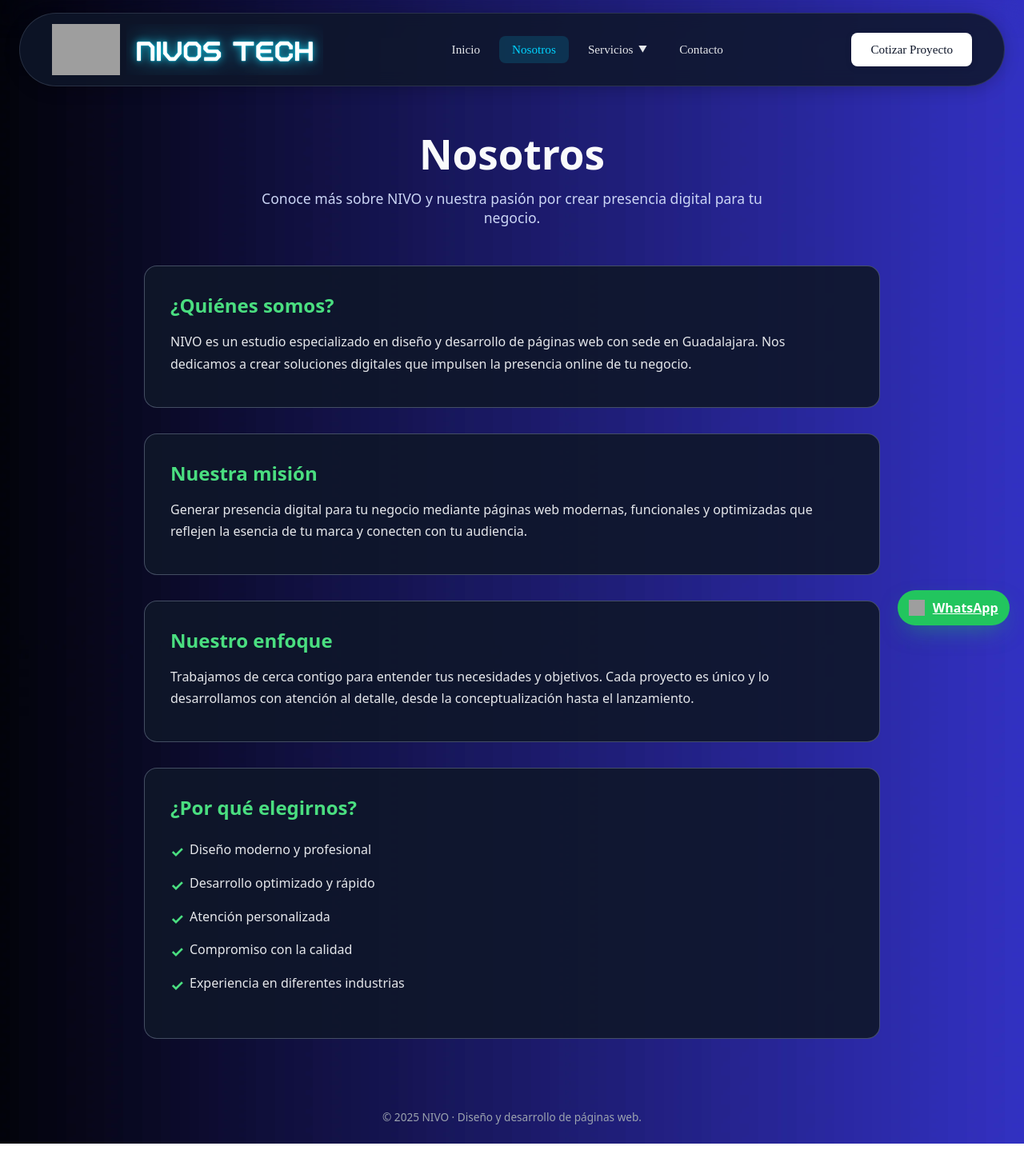
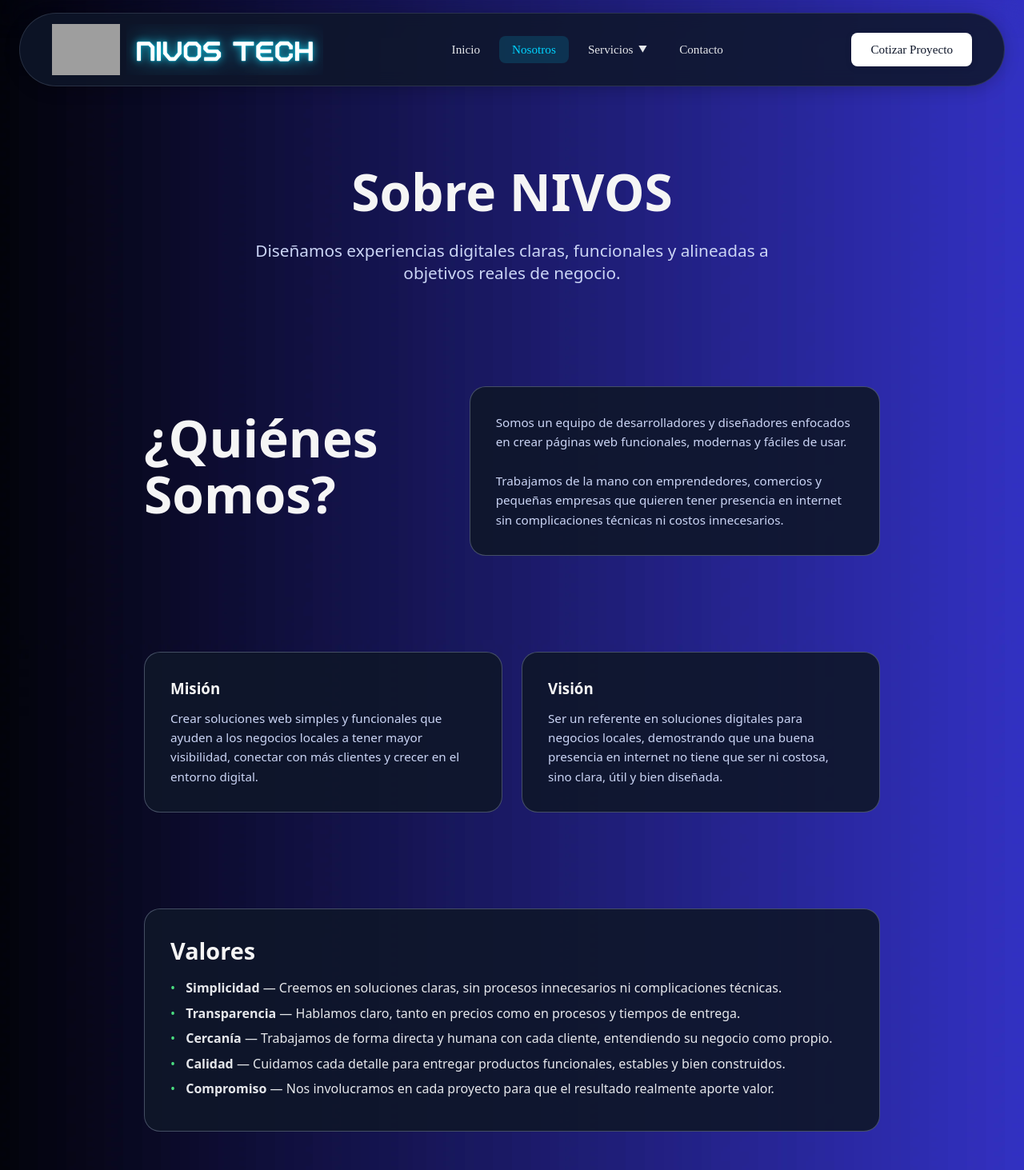
Before and after one commit to HugoAguayo2006/nivostech, a React (Vite) app: page /nosotros in a window 1280 px wide. Shown: the whole page at 80% size. Before the commit the page ends 1430 px from the top, so only its background shows below. Built offline with nearby package versions, Linux system fonts and the light colour scheme; grey boxes are pictures that could not be loaded; a web font is replaced by a local one.

Commit message:
Nosotros.jsx ya lista

```diff
--- a/src/pages/Nosotros.jsx
+++ b/src/pages/Nosotros.jsx
@@ -1,68 +1,163 @@
-import WhatsAppFloat from "../WhatsAppFloat";
+// import WhatsAppFloat from "../WhatsAppFloat";
 
-function Nosotros() {
+// function Nosotros() {
+//   return (
+//     <div className="page">
+//       <section className="page-section">
+//         <div className="page-header">
+//           <h1 className="page-title">Nosotros</h1>
+//           <p className="page-subtitle">
+//             Conoce más sobre NIVO y nuestra pasión por crear presencia digital
+//             para tu negocio.
+//           </p>
+//         </div>
+
+//         <div className="page-content">
+//           <div className="content-card">
+//             <h2>¿Quiénes somos?</h2>
+//             <p>
+//               NIVO es un estudio especializado en diseño y desarrollo de páginas
+//               web con sede en Guadalajara. Nos dedicamos a crear soluciones
+//               digitales que impulsen la presencia online de tu negocio.
+//             </p>
+//           </div>
+
+//           <div className="content-card">
+//             <h2>Nuestra misión</h2>
+//             <p>
+//               Generar presencia digital para tu negocio mediante páginas web
+//               modernas, funcionales y optimizadas que reflejen la esencia de tu
+//               marca y conecten con tu audiencia.
+//             </p>
+//           </div>
+
+//           <div className="content-card">
+//             <h2>Nuestro enfoque</h2>
+//             <p>
+//               Trabajamos de cerca contigo para entender tus necesidades y
+//               objetivos. Cada proyecto es único y lo desarrollamos con atención
+//               al detalle, desde la conceptualización hasta el lanzamiento.
+//             </p>
+//           </div>
+
+//           <div className="content-card">
+//             <h2>¿Por qué elegirnos?</h2>
+//             <ul className="feature-list">
+//               <li>Diseño moderno y profesional</li>
+//               <li>Desarrollo optimizado y rápido</li>
+//               <li>Atención personalizada</li>
+//               <li>Compromiso con la calidad</li>
+//               <li>Experiencia en diferentes industrias</li>
+//             </ul>
+//           </div>
+//         </div>
+//       </section>
+
+//       <WhatsAppFloat />
+
+//       <footer className="footer">
+//         <p>
+//           © {new Date().getFullYear()} NIVO · Diseño y desarrollo de páginas
+//           web.
+//         </p>
+//       </footer>
+//     </div>
+//   );
+// }
+
+// export default Nosotros;
+
+
+
+
+export default function Nosotros() {
   return (
     <div className="page">
-      <section className="page-section">
-        <div className="page-header">
-          <h1 className="page-title">Nosotros</h1>
-          <p className="page-subtitle">
-            Conoce más sobre NIVO y nuestra pasión por crear presencia digital
-            para tu negocio.
-          </p>
+
+      {/* HERO NOSOTROS */}
+      <section className="about-hero">
+        <h1 className="about-title">Sobre NIVOS</h1>
+        <p className="about-subtitle">
+          Diseñamos experiencias digitales claras, funcionales y alineadas a
+          objetivos reales de negocio.
+        </p>
+      </section>
+
+      {/* QUIÉNES SOMOS */}
+      <section className="about-split">
+        <div className="about-left">
+          <h2 className="about-big-title">¿Quiénes Somos?</h2>
         </div>
 
-        <div className="page-content">
-          <div className="content-card">
-            <h2>¿Quiénes somos?</h2>
+        <div className="about-right">
+          <div className="about-card">
             <p>
-              NIVO es un estudio especializado en diseño y desarrollo de páginas
-              web con sede en Guadalajara. Nos dedicamos a crear soluciones
-              digitales que impulsen la presencia online de tu negocio.
+              Somos un equipo de desarrolladores y diseñadores enfocados en crear páginas web funcionales,
+              modernas y fáciles de usar.
+              <br />
+              <br />
+              Trabajamos de la mano con emprendedores, comercios y pequeñas empresas que quieren tener
+              presencia en internet sin complicaciones técnicas ni costos innecesarios.
             </p>
-          </div>
-
-          <div className="content-card">
-            <h2>Nuestra misión</h2>
-            <p>
-              Generar presencia digital para tu negocio mediante páginas web
-              modernas, funcionales y optimizadas que reflejen la esencia de tu
-              marca y conecten con tu audiencia.
-            </p>
-          </div>
-
-          <div className="content-card">
-            <h2>Nuestro enfoque</h2>
-            <p>
-              Trabajamos de cerca contigo para entender tus necesidades y
-              objetivos. Cada proyecto es único y lo desarrollamos con atención
-              al detalle, desde la conceptualización hasta el lanzamiento.
-            </p>
-          </div>
-
-          <div className="content-card">
-            <h2>¿Por qué elegirnos?</h2>
-            <ul className="feature-list">
-              <li>Diseño moderno y profesional</li>
-              <li>Desarrollo optimizado y rápido</li>
-              <li>Atención personalizada</li>
-              <li>Compromiso con la calidad</li>
-              <li>Experiencia en diferentes industrias</li>
-            </ul>
           </div>
         </div>
       </section>
 
-      <WhatsAppFloat />
+      {/* MISIÓN / VISIÓN */}
+      <section className="about-grid">
+        <div className="about-card">
+          <h3>Misión</h3>
+          <p>
+            Crear soluciones web simples y funcionales que ayuden
+            a los negocios locales a tener mayor visibilidad, conectar con
+            más clientes y crecer en el entorno digital.
+          </p>
+        </div>
 
-      <footer className="footer">
-        <p>
-          © {new Date().getFullYear()} NIVO · Diseño y desarrollo de páginas
-          web.
-        </p>
-      </footer>
+        <div className="about-card">
+          <h3>Visión</h3>
+          <p>
+            Ser un referente en soluciones digitales para negocios locales,
+            demostrando que una buena presencia en internet no tiene que ser
+            ni costosa, sino clara, útil y bien diseñada.
+          </p>
+        </div>
+      </section>
+
+      {/* VALORES */}
+      <section className="about-section">
+        <div className="about-card">
+          <h2>Valores</h2>
+
+          <ul className="about-values">
+            <li>
+              <strong>Simplicidad</strong> — Creemos en soluciones claras, sin procesos
+              innecesarios ni complicaciones técnicas.
+            </li>
+
+            <li>
+              <strong>Transparencia</strong> — Hablamos claro, tanto en precios como en
+              procesos y tiempos de entrega.
+            </li>
+
+            <li>
+              <strong>Cercanía</strong> — Trabajamos de forma directa y humana con cada
+              cliente, entendiendo su negocio como propio.
+            </li>
+
+            <li>
+              <strong>Calidad</strong> — Cuidamos cada detalle para entregar productos
+              funcionales, estables y bien construidos.
+            </li>
+
+            <li>
+              <strong>Compromiso</strong> — Nos involucramos en cada proyecto para que
+              el resultado realmente aporte valor.
+            </li>
+          </ul>
+        </div>
+      </section>
+
     </div>
   );
 }
-
-export default Nosotros;
--- a/src/styles.css
+++ b/src/styles.css
@@ -587,3 +587,134 @@ h2 {
     margin-bottom: 2rem;
   }
 }
+
+
+/* ====== NOSOTROS ====== */
+
+.about-hero {
+  text-align: center;
+  padding: 6rem 2.5rem 3rem;
+}
+
+.about-title {
+  font-size: clamp(3.1rem, 5vw, 4.1rem);
+  font-weight: 800;
+  margin-bottom: 1rem;
+}
+
+.about-subtitle {
+  max-width: 720px;
+  margin: 0 auto;
+  font-size: 1.3rem;
+  color: #cbd5f5;
+}
+
+/* ====== SOBRE NIVOS (SPLIT) ====== */
+
+.about-split {
+  display: grid;
+  gap: 2.5rem;
+  margin-top: 2rem;
+  align-items: center;
+}
+
+@media (min-width: 900px) {
+  .about-split {
+    grid-template-columns: 1fr 1.4fr;
+  }
+}
+
+.about-left {
+  text-align: left;
+}
+
+.about-big-title {
+  font-size: clamp(3rem, 5vw, 4rem);
+  font-weight: 900;
+  line-height: 1.1;
+}
+
+.about-right {
+  display: flex;
+}
+
+.about-right .about-card {
+  width: 100%;
+}
+
+/* ====== SECCIONES GENERALES ====== */
+
+.about-section {
+  margin-top: 1.5rem;
+}
+
+/* ====== GRID MISION / VISION ====== */
+
+.about-grid {
+  display: grid;
+  gap: 1.5rem;
+  margin-top: 1.5rem;
+}
+
+@media (min-width: 768px) {
+  .about-grid {
+    grid-template-columns: 1fr 1fr;
+  }
+}
+
+/* ====== CARDS ====== */
+
+.about-card {
+  background: rgba(15, 23, 42, 0.9);
+  border: 1px solid rgba(148, 163, 184, 0.4);
+  border-radius: 20px;
+  padding: 2rem;
+  transition: transform 0.25s ease, box-shadow 0.25s ease;
+}
+
+.about-card:hover {
+  transform: translateY(-4px);
+  box-shadow: 0 14px 40px rgba(15, 23, 42, 0.7);
+  border-color: rgba(148, 163, 184, 0.7);
+}
+
+.about-card h2,
+.about-card h3 {
+  margin-bottom: 0.8rem;
+}
+
+.about-card p {
+  font-size: 0.95rem;
+  color: #cbd5f5;
+  line-height: 1.6;
+}
+
+/* ====== VALORES ====== */
+
+.about-values {
+  list-style: none;
+  padding-left: 0;
+  margin-top: 1rem;
+}
+
+.about-values li {
+  position: relative;
+  padding-left: 1.2rem;
+  margin-bottom: 0.6rem;
+  color: #e5e7eb;
+}
+
+.about-values li::before {
+  content: "•";
+  position: absolute;
+  left: 0;
+  color: #4ade80;
+}
+
+/* ====== RESPONSIVE EXTRA ====== */
+
+@media (max-width: 768px) {
+  .about-left {
+    text-align: left;
+  }
+}
```
